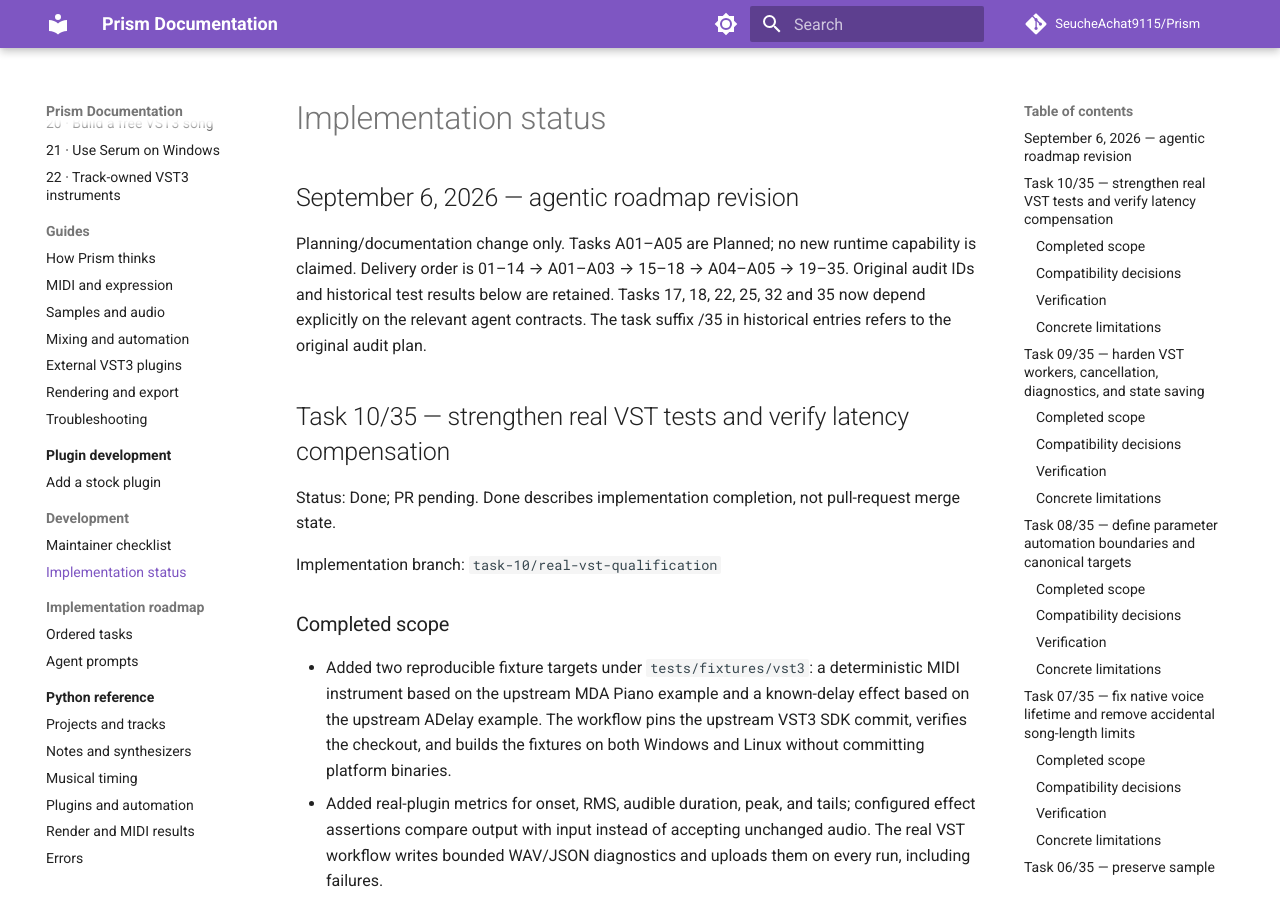
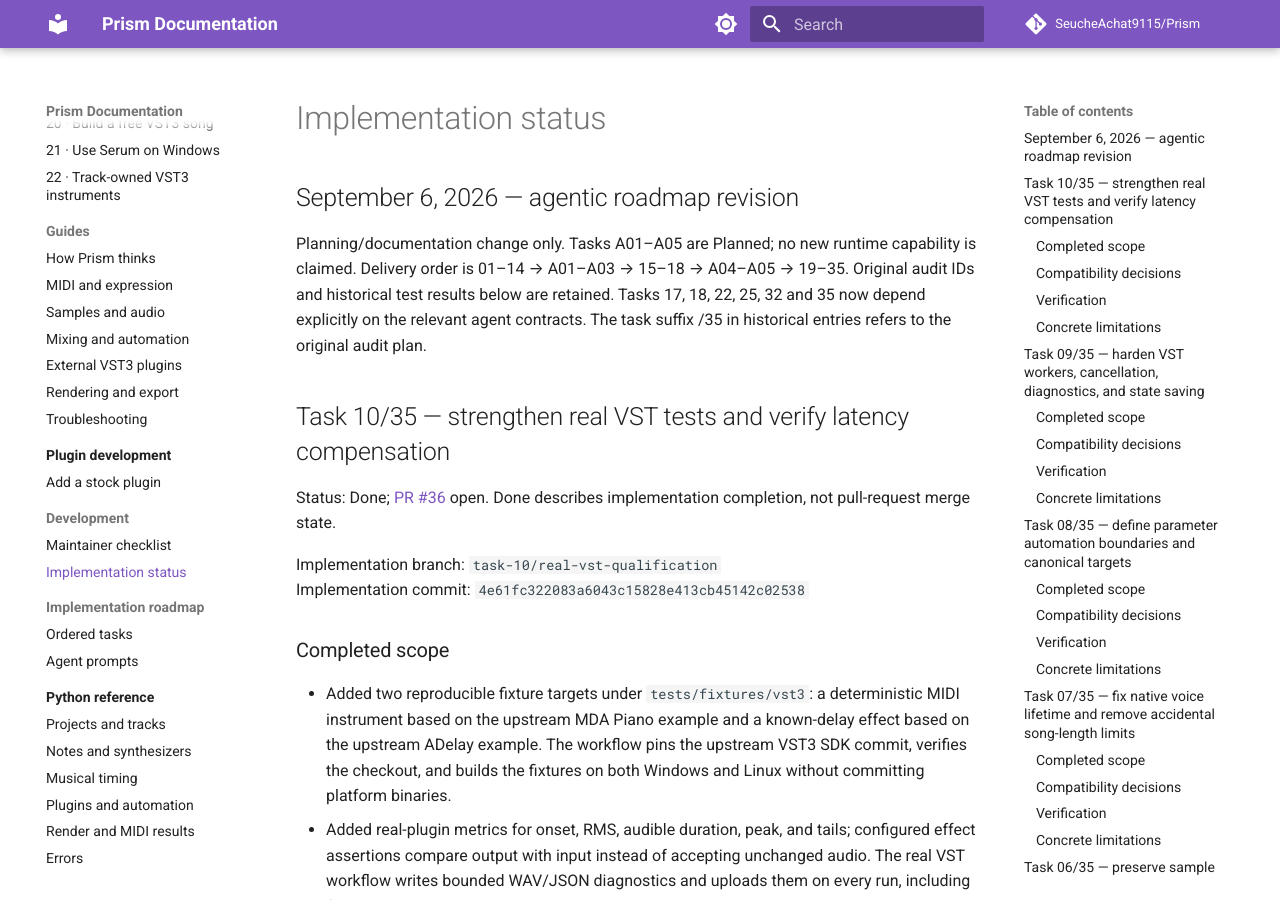
Before and after one commit to SeucheAchat9115/Prism, an MkDocs documentation site: the page built from docs/development/implementation-status.md, in a window 1280 px wide and 900 px high. Built offline with MkDocs 1.6.1 and Material for MkDocs 9.7.7, drawn with Linux system fonts in a browser that asks for light colours; comment, search, counter and statistics services are not loaded.

Commit message:
Task 10: record implementation PR

```diff
--- a/docs/development/implementation-status.md
+++ b/docs/development/implementation-status.md
@@ -11,10 +11,11 @@ The task suffix /35 in historical entries refers to the original audit plan.
 
 ## Task 10/35 — strengthen real VST tests and verify latency compensation
 
-Status: Done; PR pending. Done describes implementation completion, not pull-request
-merge state.
+Status: Done; [PR #36](https://github.com/SeucheAchat9115/Prism/pull/36) open. Done
+describes implementation completion, not pull-request merge state.
 
 Implementation branch: `task-10/real-vst-qualification`
+Implementation commit: `4e61fc322083a6043c15828e413cb45142c02538`
 
 ### Completed scope
 
```
Also changed, not shown: docs/development/implementation-tasks.md (+1 -1 lines).
